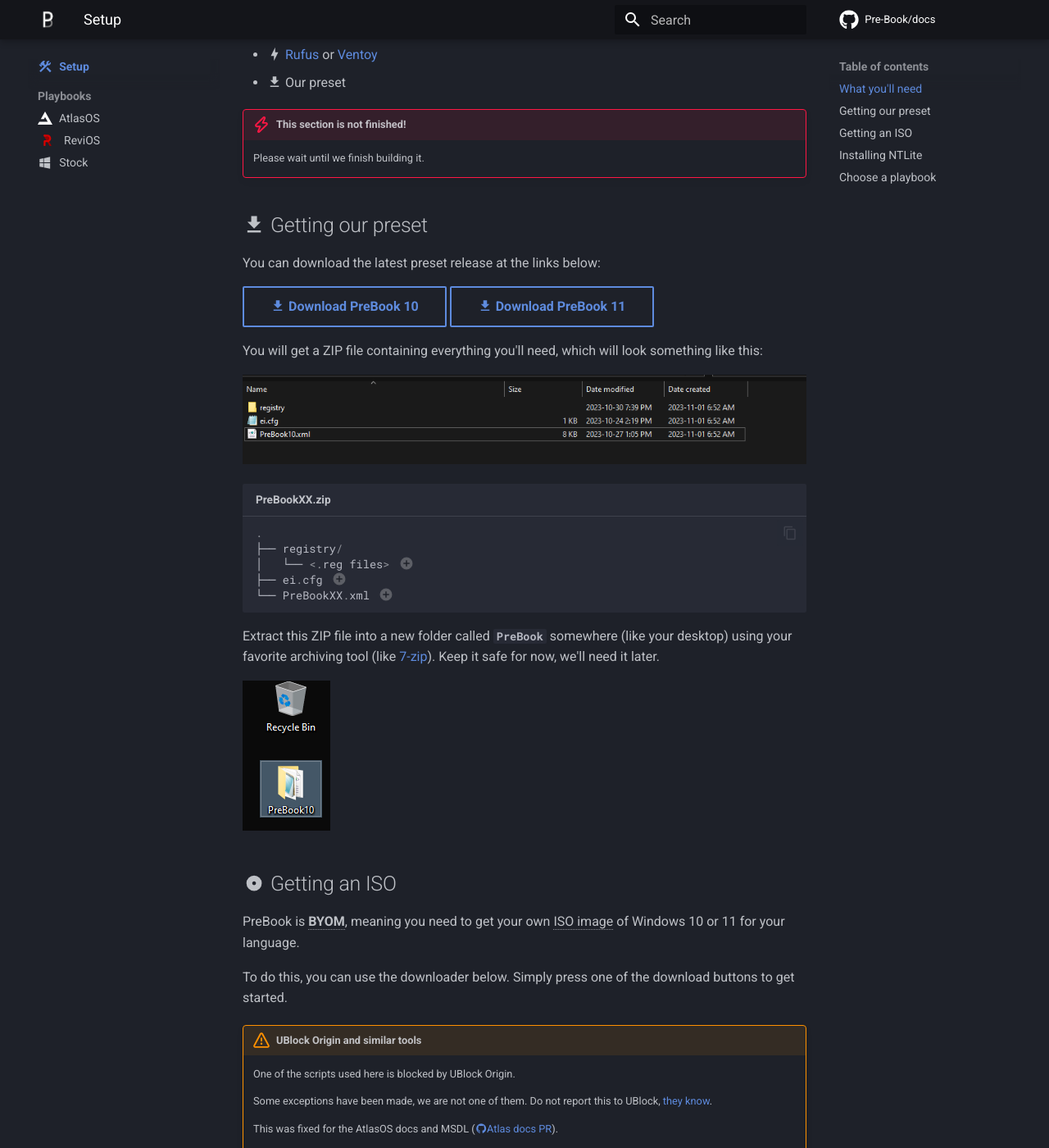
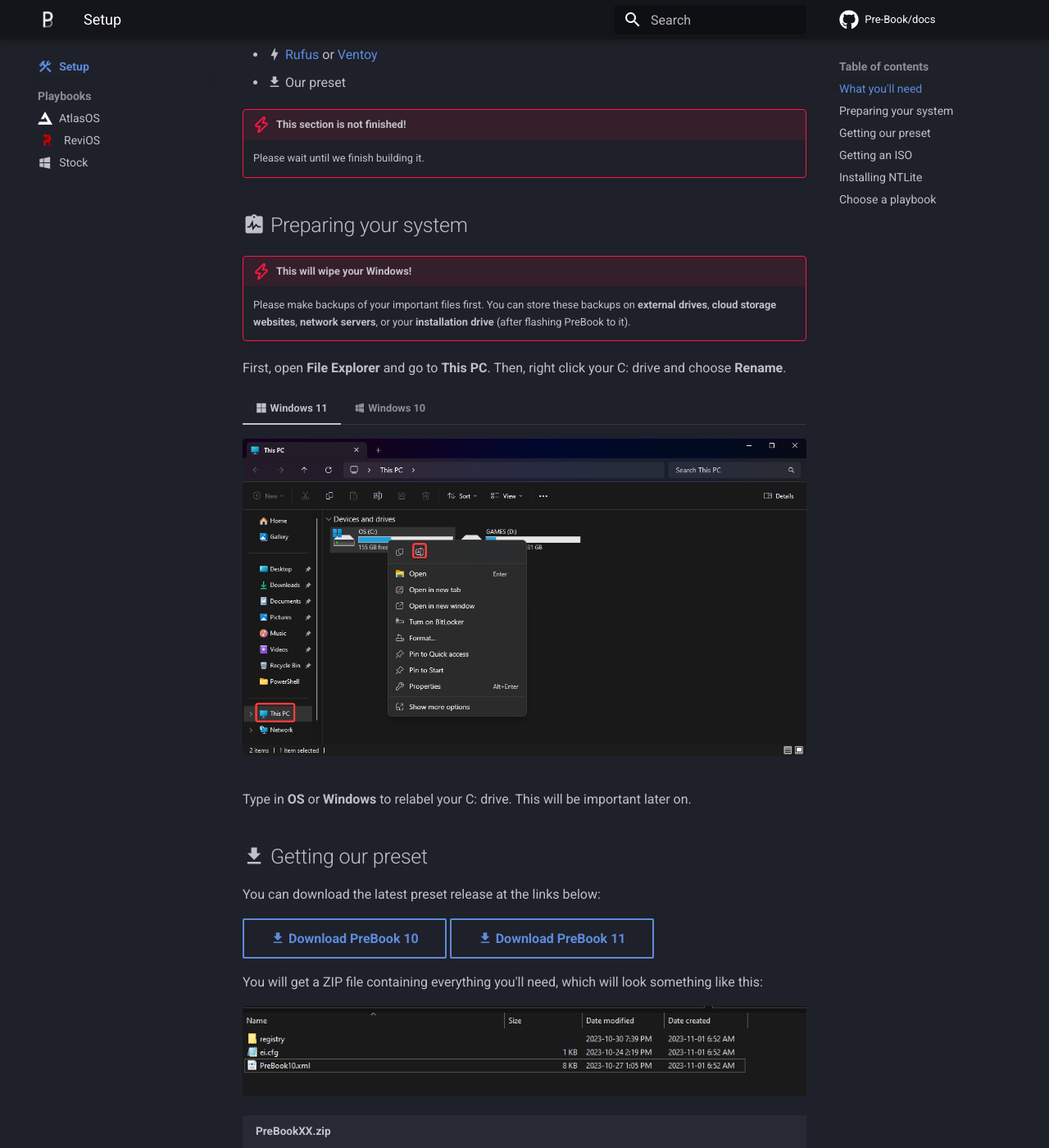
Before and after one commit to Pre-Book/docs, an MkDocs documentation site: the page built from docs/setup/README.md, in a window 1280 px wide and 1400 px high, scrolled down 527 px. Shown: the whole window at 82% size. Built offline with MkDocs 1.6.1 and Material for MkDocs 9.7.7, drawn with Linux system fonts in a browser that asks for light colours; emoji names are drawn with the system emoji font; comment, search, counter and statistics services are not loaded.

Commit message:
feat: more content

```diff
--- a/docs/setup/README.md
+++ b/docs/setup/README.md
@@ -22,6 +22,25 @@ description: How to use PreBook.
 !!! danger "This section is not finished!"
 
     Please wait until we finish building it.
+
+## :material-clipboard-pulse: Preparing your system
+
+!!! danger "This will wipe your Windows!"
+    Please make backups of your important files first. You can store these backups on **external drives**, **cloud storage websites**, **network servers**, or your **installation drive** (after flashing PreBook to it).
+
+First, open **File Explorer** and go to **This PC**. Then, right click your C: drive and choose **Rename**.
+
+=== "**:material-microsoft: Windows 11**"
+
+    ![rename-drive](../assets/rename-drive.png)
+
+=== "**:material-microsoft-windows: Windows 10**"
+
+    Right click your C: drive and click here:
+
+    ![rename-drive-10](../assets/rename-drive-10.png)
+
+Type in **OS** or **Windows** to relabel your C: drive. This will be important later on.
 
 ## :material-download: Getting our preset
 
--- a/mkdocs.yml
+++ b/mkdocs.yml
@@ -69,6 +69,8 @@ nav:
       - FAQ: faq/README.md
       - Details:
         - Removed Features: faq/features.md
+      - Troubleshooting:
+        - GPT Disk Conversion: faq/questions/gpt-disk.md
   - Setup:
       - Setup: setup/README.md
       - Playbooks:
```
Also changed, not shown: docs/faq/questions/gpt-disk.md (added, +26 -0 lines), docs/setup/playbooks/atlas.md (+9 -1 lines), docs/assets/rename-drive-10.png (added), docs/assets/rename-drive.png (added), docs/assets/vtoy_sb.png.
